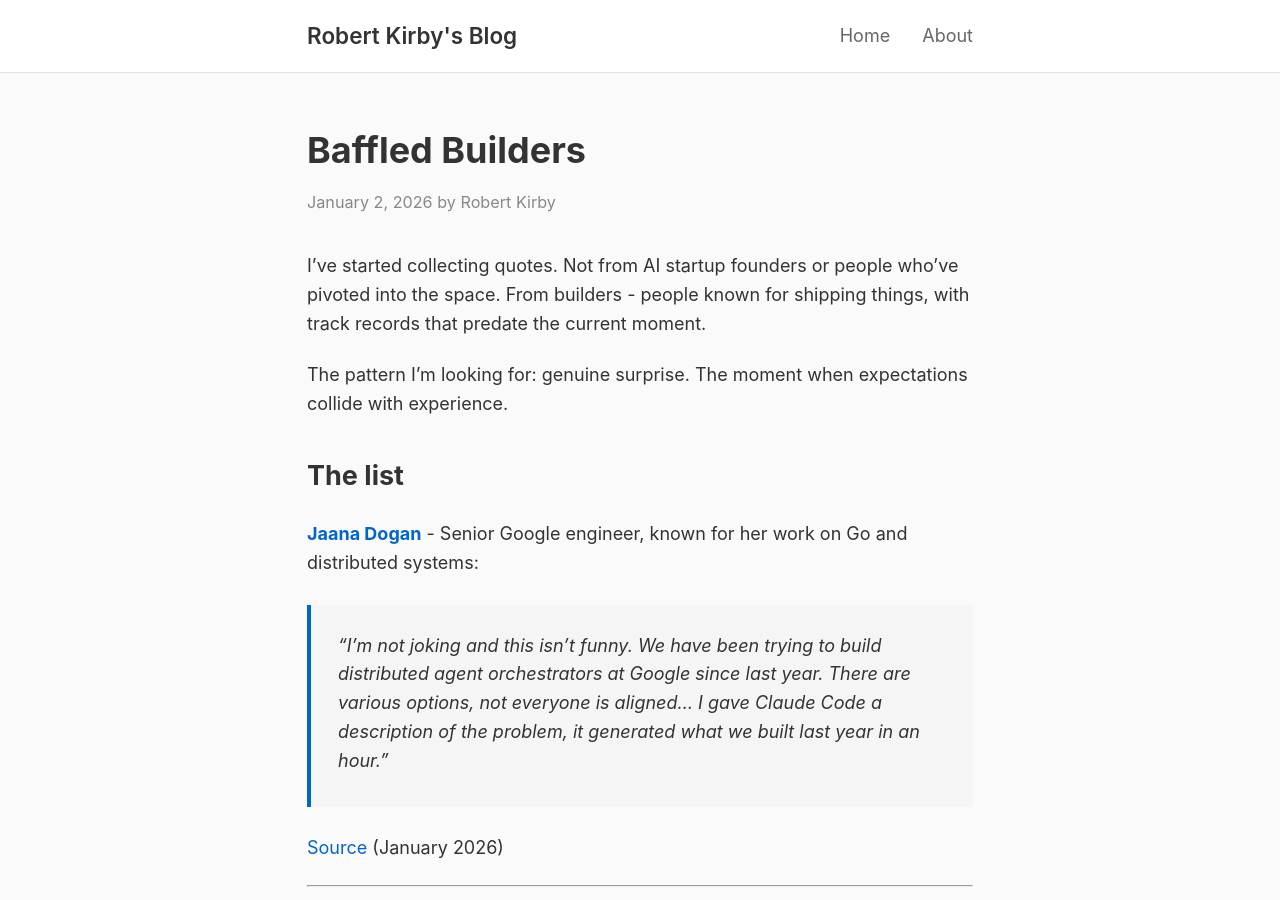
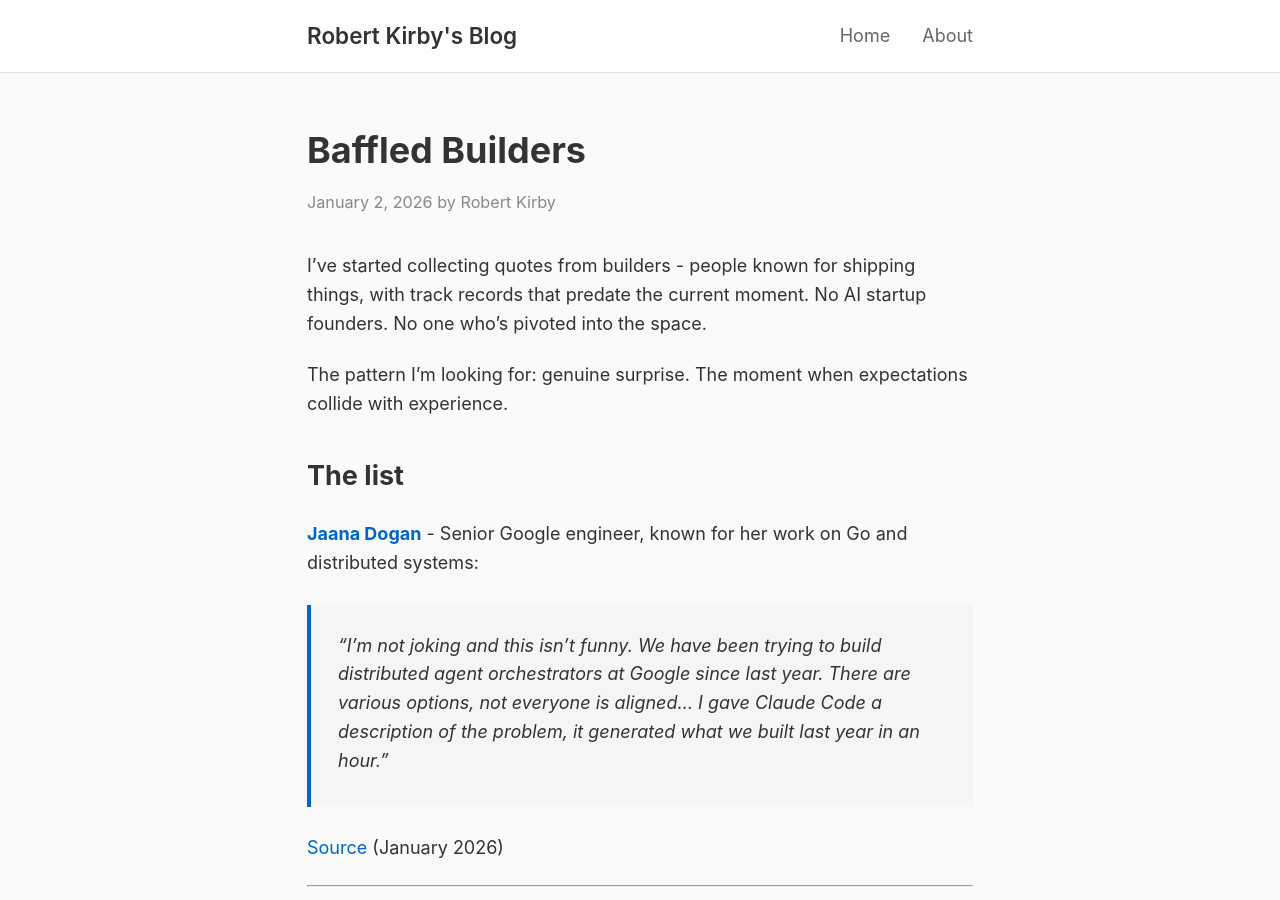
Before and after one commit to rob137/rob137.github.io, a Jekyll site: the page built from _posts/2026-01-02-baffled-builders.md, in a window 1280 px wide and 900 px high. Built offline with Jekyll 4.4.1, drawn with Linux system fonts in a browser that asks for light colours.

Commit message:
Fix not X, it's Y pattern in Baffled Builders

```diff
--- a/_posts/2026-01-02-baffled-builders.md
+++ b/_posts/2026-01-02-baffled-builders.md
@@ -6,7 +6,7 @@ tags: [ai, llm, coding, evidence]
 excerpt: "A running list of respected programmers - people with Wikipedia pages for actually building things - expressing genuine surprise at AI coding tools."
 ---
 
-I've started collecting quotes. Not from AI startup founders or people who've pivoted into the space. From builders - people known for shipping things, with track records that predate the current moment.
+I've started collecting quotes from builders - people known for shipping things, with track records that predate the current moment. No AI startup founders. No one who's pivoted into the space.
 
 The pattern I'm looking for: genuine surprise. The moment when expectations collide with experience.
 
```
